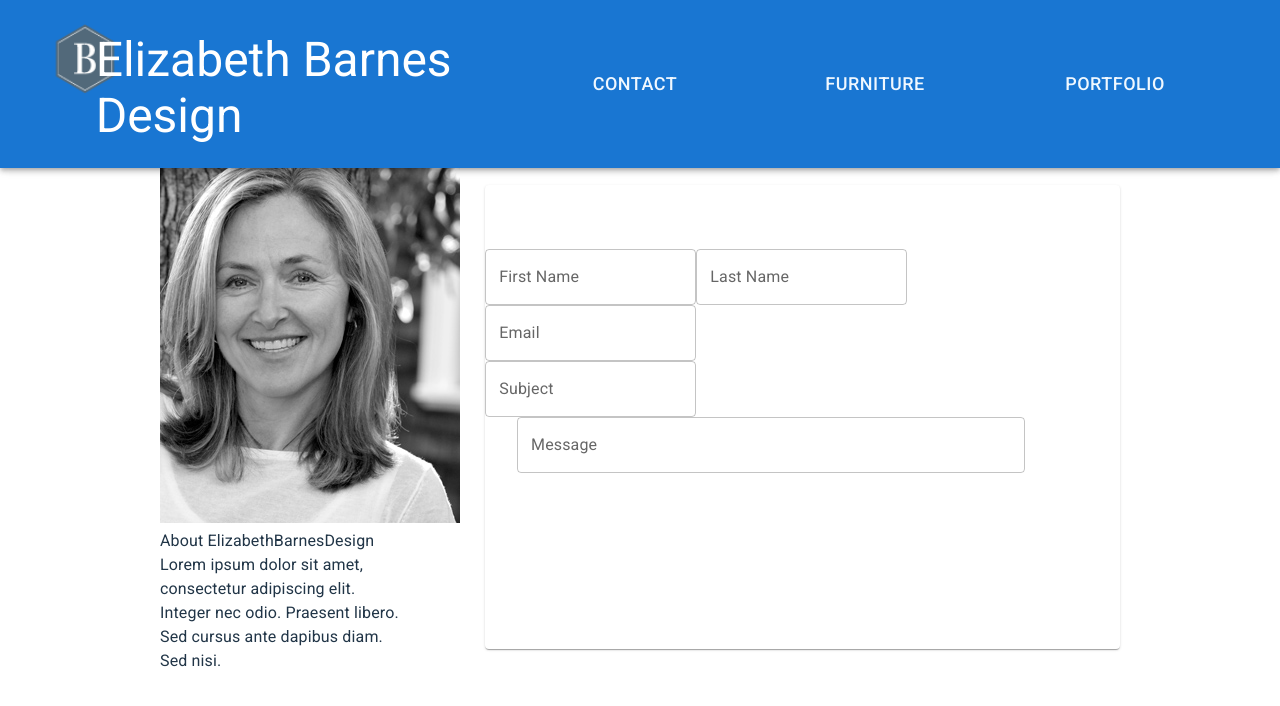
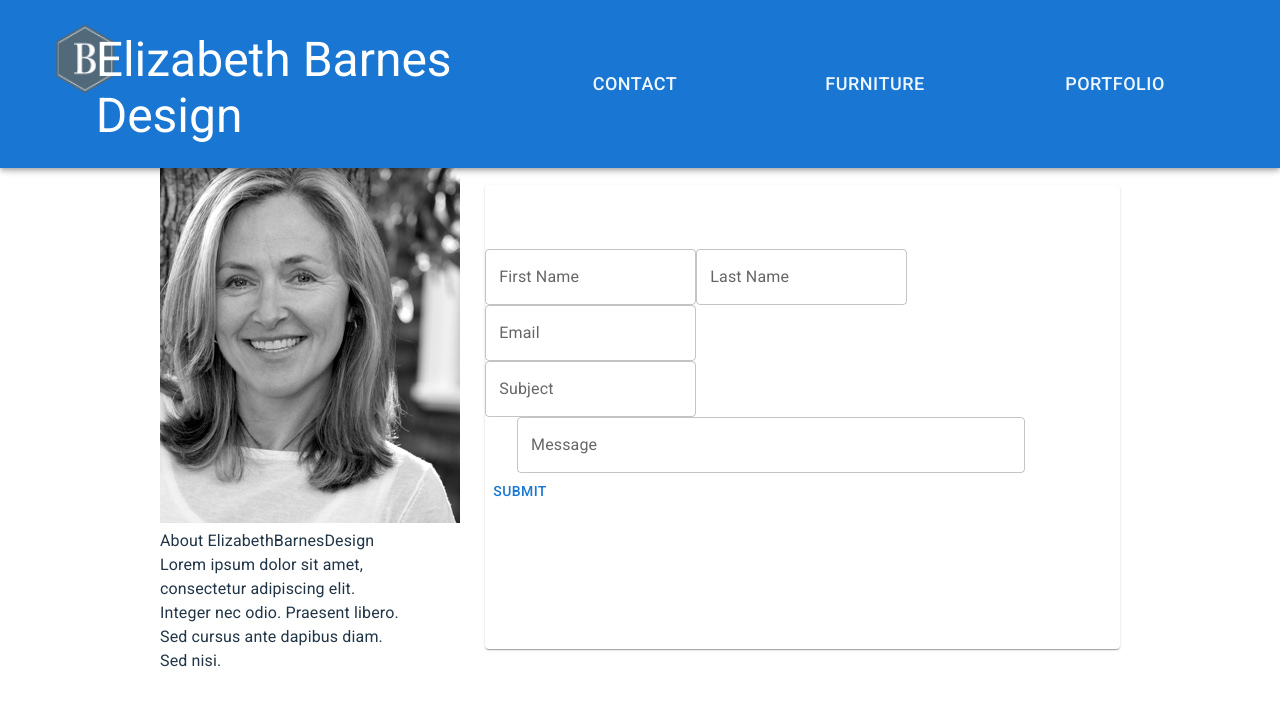
Before and after one commit to masonbarnes645/ERBD, a React (Vite) app in the folder ERB-client/: page /contact-us in a window 1280 px wide. Shown: the top 706 px of the page. Built offline with nearby package versions, Linux system fonts and the light colour scheme; no server answers.

Commit message:
handlesubmit

```diff
--- a/ERB-client/src/Contact.jsx
+++ b/ERB-client/src/Contact.jsx
@@ -4,6 +4,8 @@ import Typography from "@mui/material/Typography";
 import TextField from '@mui/material/TextField';
 import Paper from '@mui/material/Paper';
 import { useState } from 'react';
+import { postInquiry } from './api';
+import { Button } from '@mui/material';
 
 
 const Contact = () => {
@@ -20,6 +22,11 @@ const Contact = () => {
         }
     };
 
+    const handleSubmit = async (e, formData) => {
+        e.preventDefault()
+        await postInquiry(formData)
+    }
+
 
     return (
         <Box alignItems={"center"}>
@@ -35,7 +42,7 @@ const Contact = () => {
                     </Box>
                 </Grid>
                 <Grid size={8}>
-                    <Paper component='form' sx={{ width: '100%', height: 400, paddingTop:8 }} >
+                    <Paper component='form' onSubmit={handleSubmit} sx={{ width: '100%', height: 400, paddingTop:8 }} >
                         <Box alignContent={'center'}>
                             <TextField label="First Name" onChange={handleChange}  name='firstname'/>
                             <TextField label="Last Name" onChange={handleChange} name='lastname'/>
@@ -49,6 +56,7 @@ const Contact = () => {
                         <Box>
                             <TextField label="Message" sx={{width:'80%', marginX:"5%"}} onChange={handleChange} name='message'/>
                         </Box>
+                        <Button type='submit'>Submit</Button>
                     </Paper>
                 </Grid>
             </Grid>
```
